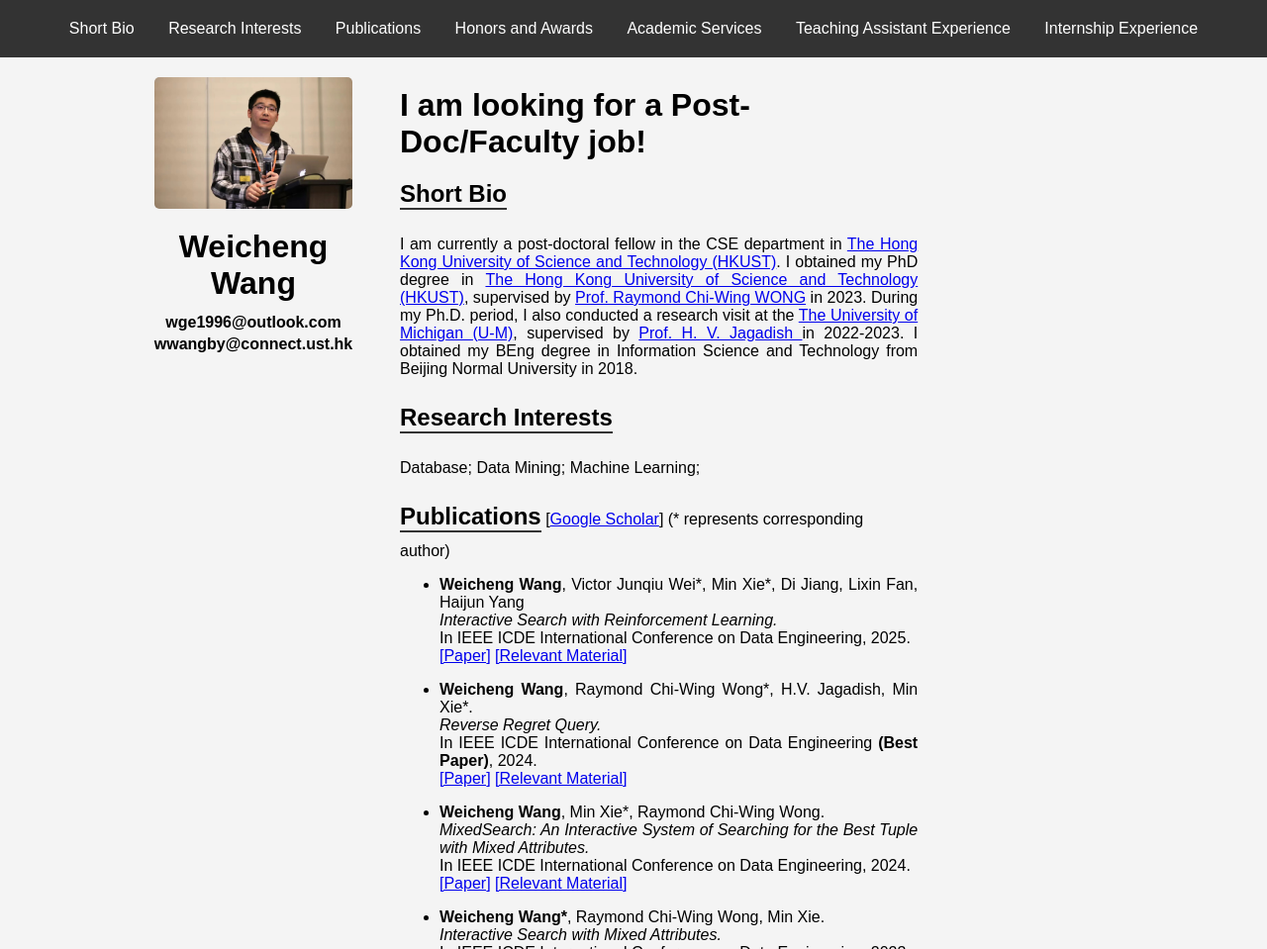
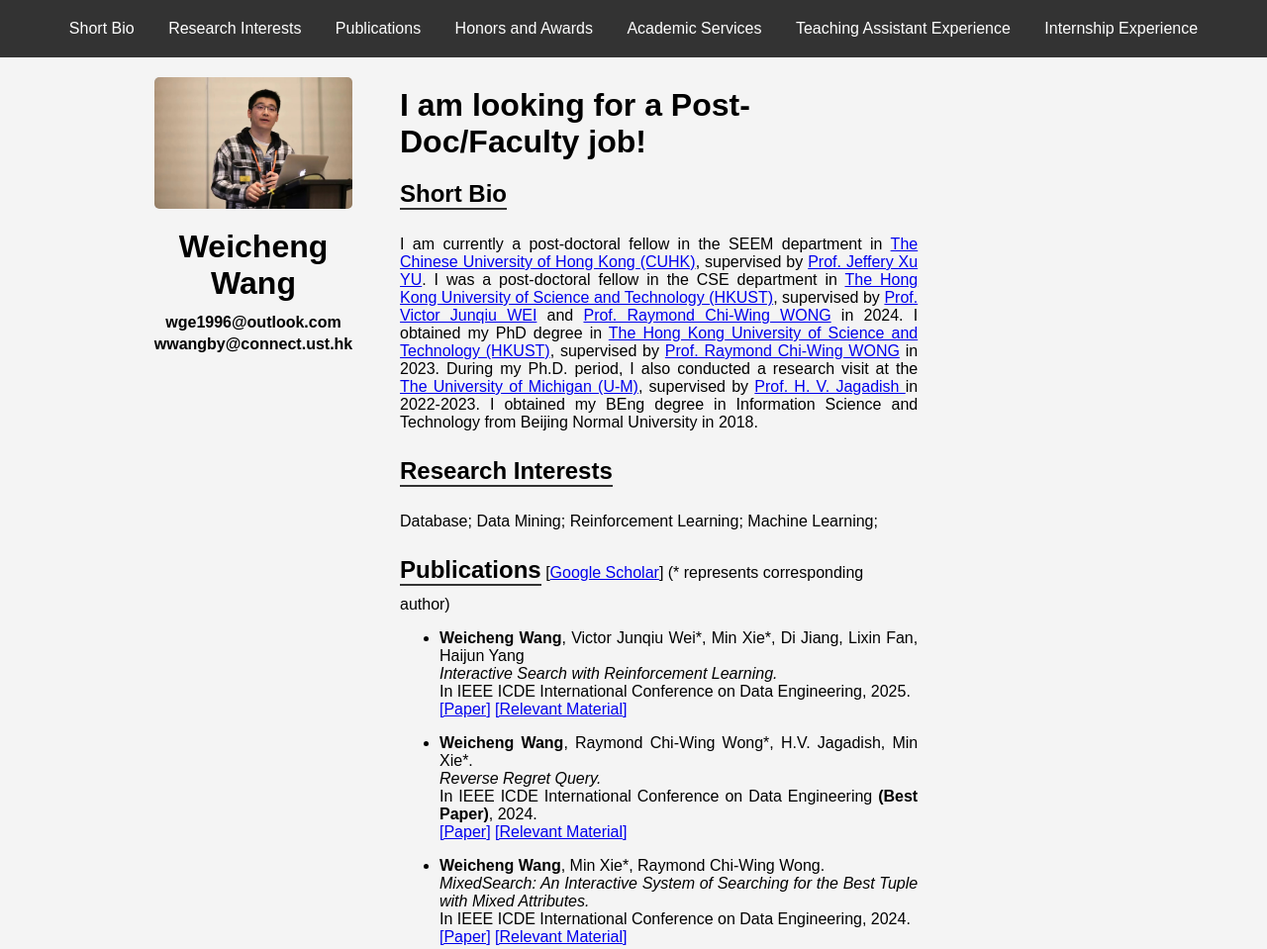
Before and after one commit to WANGWC1996/Weicheng.github.io, a plain HTML site: page index.html in a window 1280 px wide. Shown: the top 959 px of the page at 99% size. Drawn offline with Linux system fonts and the light colour scheme.

Commit message:
Update index.html

```diff
--- a/index.html
+++ b/index.html
@@ -128,7 +128,11 @@
             <div id="Short Bio">
               <h2>Short Bio</h2>
               <p>
-                I am currently a post-doctoral fellow in the CSE department in <a href="https://hkust.edu.hk/">The Hong Kong University of Science and Technology (HKUST)</a>.
+                I am currently a post-doctoral fellow in the SEEM department in <a href="https://hkust.edu.hk/">The Chinese University of Hong Kong (CUHK)</a>, supervised by
+                <a href="https://www.se.cuhk.edu.hk/people/academic-staff/prof-yu-xu-jeffrey/">Prof. Jeffery Xu YU</a>.
+                I was a post-doctoral fellow in the CSE department in <a href="https://hkust.edu.hk/">The Hong Kong University of Science and Technology (HKUST)</a>, supervised by
+                <a href="https://itachiuchihavictor.github.io">Prof. Victor Junqiu WEI</a> and
+                <a href="https://cse.hkust.edu.hk/~raywong/">Prof. Raymond Chi-Wing WONG</a> in 2024.
                 I obtained my PhD degree in
                 <a href="https://hkust.edu.hk/">The Hong Kong University of Science and Technology (HKUST)</a>, supervised by
                 <a href="https://cse.hkust.edu.hk/~raywong/">Prof. Raymond Chi-Wing WONG</a> in 2023.
@@ -139,7 +143,7 @@
 
             <div id="Research Interests">
               <h2>Research Interests</h2>
-              <p>Database; Data Mining; Machine Learning;</p>
+              <p>Database; Data Mining; Reinforcement Learning; Machine Learning;</p>
             </div>
 
             <div id="Publications">
@@ -274,6 +278,9 @@
             <div id="Internship Experience">
               <h2>Internship Experience</h2>
               <ul>
+                <li>Webank, Shenzhen, China (2024)</li>
+              </ul>
+              <ul>
                 <li>Chinasoft International, Beijing, China (2016)</li>
               </ul>
             </div>
```
